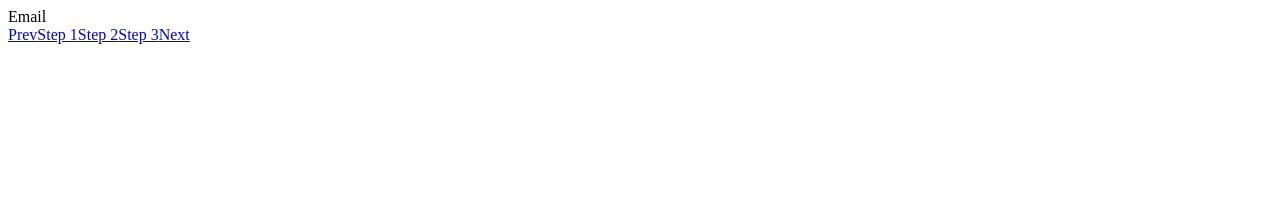
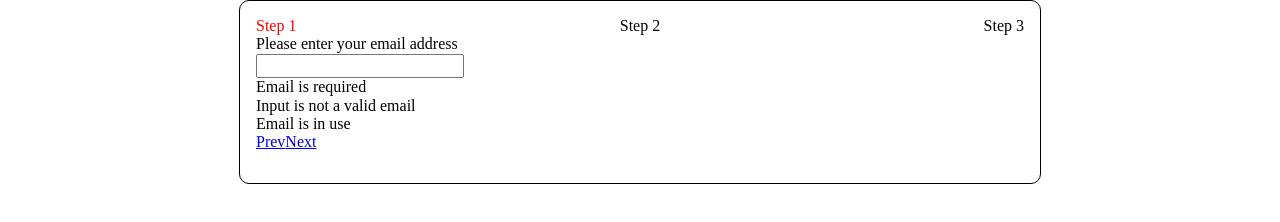
Before and after one commit to chiptus/sample-react-form, a React app: page /step1 in a window 1280 px wide. Built offline with nearby package versions, Linux system fonts and the light colour scheme.

Commit message:
add progress bar

```diff
--- a/package.json
+++ b/package.json
@@ -11,6 +11,7 @@
     "apollo-boost": "0.1.10",
     "graphql": "0.13.2",
     "graphql-tag": "2.9.2",
+    "normalize.css": "8.0.0",
     "prop-types": "15.6.2",
     "react": "16.3.2",
     "react-apollo": "2.1.9",
--- a/src/components/form-layout.js
+++ b/src/components/form-layout.js
@@ -1,9 +1,11 @@
 import React from "react";
 
 import Steps from "./steps";
+import ProgressBar from "./progress-bar";
 
 export default ({ children, currentStep }) => (
   <form>
+    <ProgressBar currentStep={currentStep} />
     {children}
     <Steps currentStep={currentStep} />
   </form>
--- /dev/null
+++ b/src/components/progress-bar.css
@@ -0,0 +1,10 @@
+.progress-bar {
+  width: 100%;
+  display: flex;
+  flex-direction: row;
+  justify-content: space-between;
+}
+
+.progress-bar .step.active {
+  color: red;
+}
--- /dev/null
+++ b/src/components/progress-bar.js
@@ -0,0 +1,13 @@
+import React from "react";
+
+import "./progress-bar.css";
+
+const ProgresBar = ({ currentStep }) => (
+  <div className="progress-bar">
+    <div className={`step ${currentStep === 1 ? "active" : ""}`}>Step 1</div>
+    <div className={`step ${currentStep === 2 ? "active" : ""}`}>Step 2</div>
+    <div className={`step ${currentStep === 3 ? "active" : ""}`}>Step 3</div>
+  </div>
+);
+
+export default ProgresBar;
--- a/src/components/steps.js
+++ b/src/components/steps.js
@@ -4,13 +4,13 @@ import { NavLink } from "react-router-dom";
 
 const Steps = ({ currentStep }) => (
   <div>
-    <NavLink disabled={currentStep == 1} to={`/step${currentStep - 1}`}>
+    <NavLink disabled={currentStep === 1} to={`/step${currentStep - 1}`}>
       Prev
     </NavLink>
-    <NavLink to="/step1">Step 1</NavLink>
-    <NavLink to="/step2">Step 2</NavLink>
-    <NavLink to="/step3">Step 3</NavLink>
-    <NavLink to={`/step${currentStep + 1}`}>Next</NavLink>
+
+    <NavLink disabled={currentStep === 3} to={`/step${currentStep + 1}`}>
+      Next
+    </NavLink>
   </div>
 );
 
--- a/src/index.css
+++ b/src/index.css
@@ -1,4 +1,13 @@
 a[disabled] {
   pointer-events: none;
+  cursor: not-allowed;
 }
-PrevStep 1Step 2Step 3Next
+
+#app {
+  width: 60%;
+  margin: auto;
+  height: 150px;
+  border: 1px solid;
+  border-radius: 10px;
+  padding: 1em;
+}
--- a/src/index.js
+++ b/src/index.js
@@ -4,6 +4,7 @@ import ApolloClient from "apollo-boost";
 import { ApolloProvider } from "react-apollo";
 import Router from "./router.js";
 
+import "normalize.css";
 import "./index.css";
 
 const client = new ApolloClient({
--- a/src/router.js
+++ b/src/router.js
@@ -5,14 +5,12 @@ const Router = function Router() {
   //Put your routes inside the BrowserRouterStep
   return (
     <BrowserRouter>
-      <div>
       <Switch>
         <Route path="/step1" component={EmailScreen} />
         <Route path="/step2" component={PasswordScreen} />
         <Route path="/step3" component={TimezoneScreen} />
         <Redirect exact from="/" to="/step1" />
       </Switch>
-      </div>
     </BrowserRouter>
   );
 };
--- a/src/screens/email.js
+++ b/src/screens/email.js
@@ -7,4 +7,18 @@ import React from "react";
 
 import FormLayout from "../components/form-layout";
 
-export default () => <FormLayout currentStep={1}>Email</FormLayout>;
+export default () => (
+  <FormLayout currentStep={1}>
+    <div>
+      <div>Please enter your email address</div>
+      <div>
+        <input type="email" required />
+      </div>
+      <div className="errors">
+        <div>Email is required</div>
+        <div>Input is not a valid email</div>
+        <div>Email is in use</div>
+      </div>
+    </div>
+  </FormLayout>
+);
--- a/src/screens/password.js
+++ b/src/screens/password.js
@@ -5,4 +5,23 @@ import React from "react";
 
 import FormLayout from "../components/form-layout";
 
-export default () => <FormLayout currentStep={2}>Password</FormLayout>;
+export default () => (
+  <FormLayout currentStep={2}>
+    <div>
+      <div>Please choose a password</div>
+      <div>
+        <input type="password" />
+      </div>
+      <div className="errors">
+        <div>Password is required</div>
+        <div>Password is not strong enough</div>
+      </div>
+      <div classname="password-requirements">
+        Must be at least 8 characters<br />
+        Must have letters, numbers, and symbols only<br />
+        Must not allow two characters to repeat more than twice in a row<br />
+        Must have one or more uppercase letters<br />
+      </div>
+    </div>
+  </FormLayout>
+);
--- a/src/screens/timezone.js
+++ b/src/screens/timezone.js
@@ -3,11 +3,18 @@
 // * The timezone names are available using 'tz-ids' library provided for you
 // * The button saves to the database using a GraphQL mutation
 import React from "react";
-
+import TzIds from "tz-ids";
 import FormLayout from "../components/form-layout";
 
 export default () => (
   <FormLayout currentStep={3} StepTimezoneScreen>
-    Timezone
+    <div>Please choose your timezone</div>
+    <select required>
+      {TzIds.map(tz => (
+        <option key={tz} value={tz}>
+          {tz}
+        </option>
+      ))}
+    </select>
   </FormLayout>
 );
```
Lines whose indentation alone changed are shown as unchanged.
